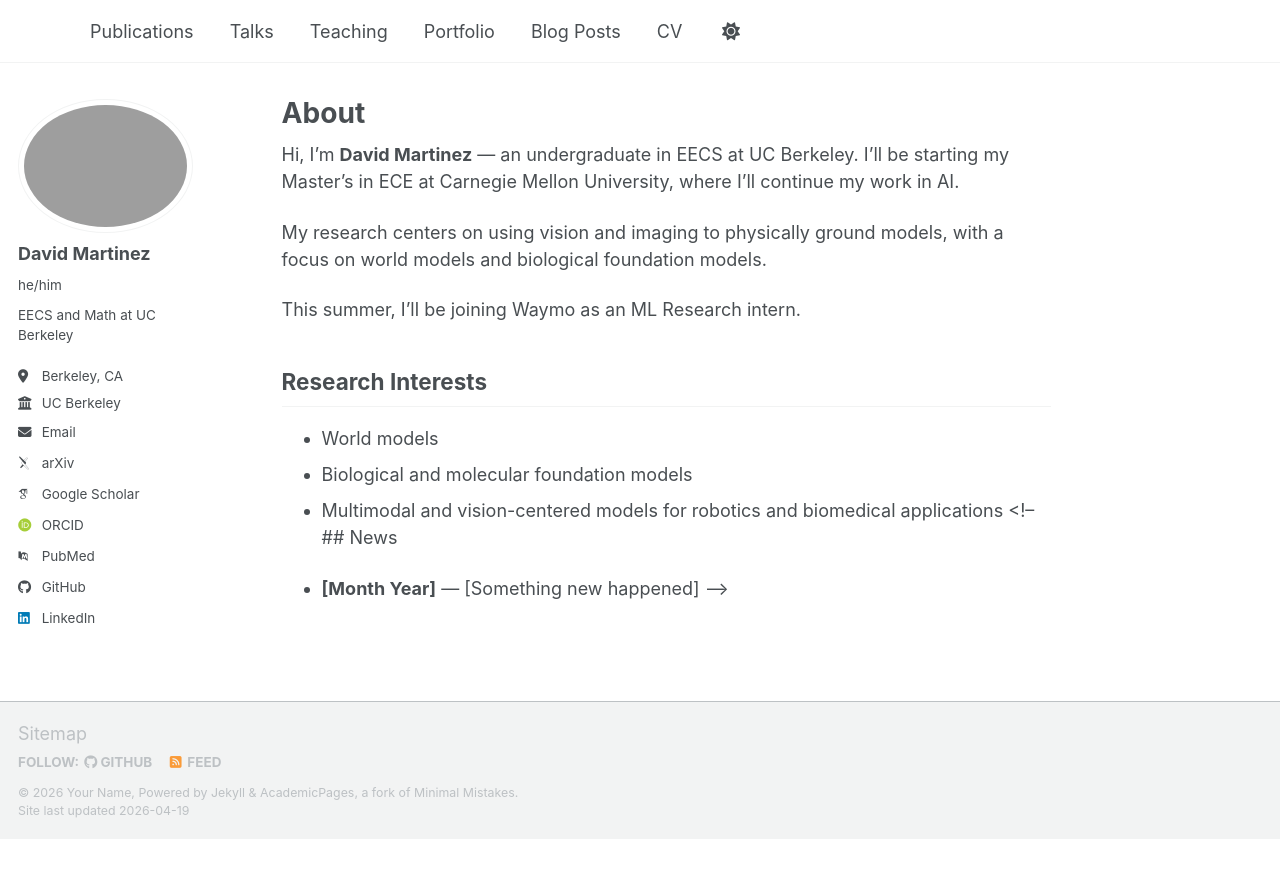
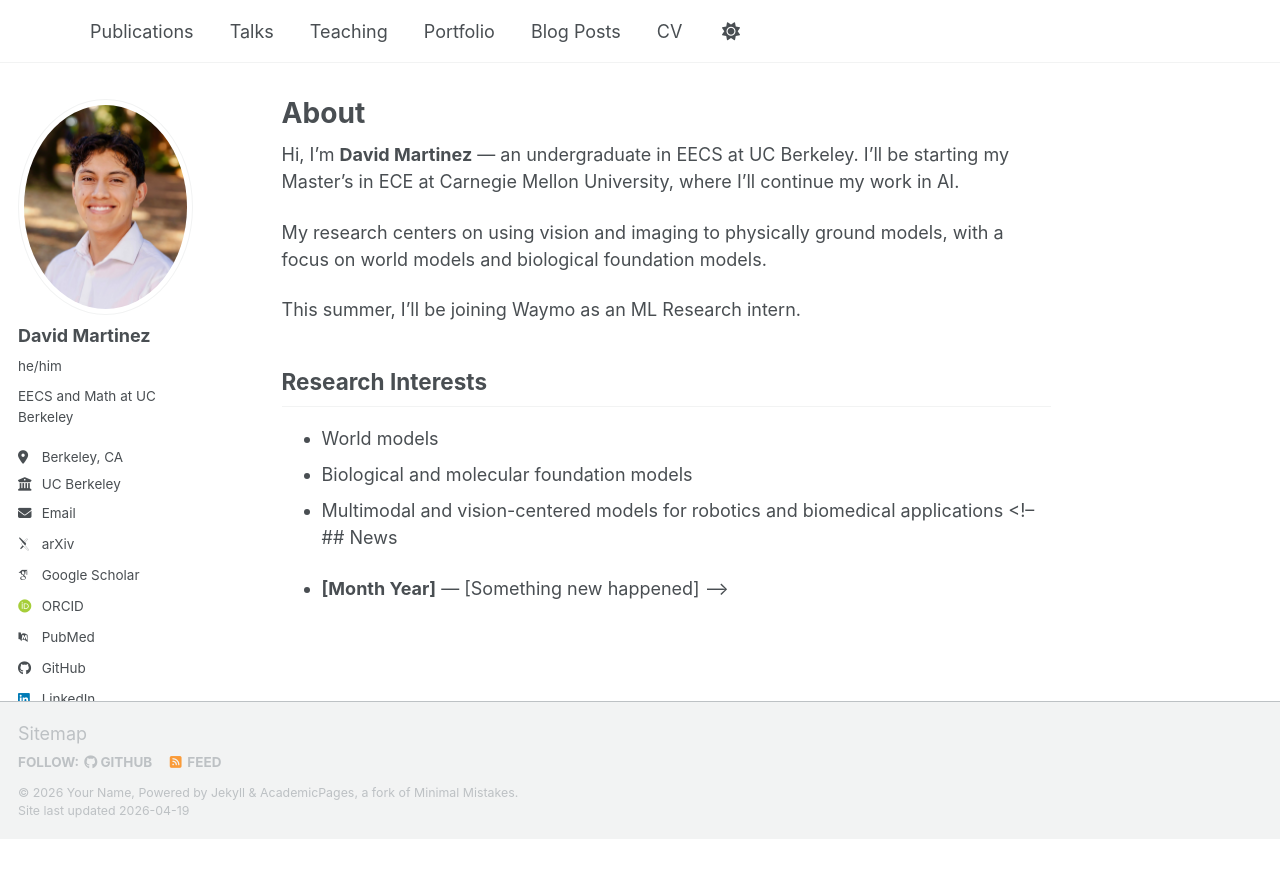
Before and after one commit to martinezdavid12/academic-site, a Jekyll site: the page built from _pages/about.md, in a window 1280 px wide. Shown: the top 878 px of the page. Built offline with Jekyll 4.4.1, drawn with Linux system fonts in a browser that asks for light colours; some web fonts are replaced; a script bundle is joined from its source files by our own code; library files that are not in the unit come from our copies.

Commit message:
fixed pic

```diff
--- a/_config.yml
+++ b/_config.yml
@@ -23,14 +23,14 @@ repository               : "academicpages/academicpages.github.io"
 #               Additional customization can be done by editing /_includes/author-profile.html
 author:
   # Biographic information
-  avatar           : "profile.png"
+  avatar           : "profile.jpg"
   name             : "David Martinez"
   pronouns         : "he/him"
   bio              : "EECS and Math at UC Berkeley"
   location         : "Berkeley, CA  "
   employer         : "UC Berkeley"
   uri              : # URL
-  email            : "martinezdavid[at]berkeley.edu"
+  email            : "martinezdavid@berkeley.edu"
 
   # Academic websites
   academia         : # URL
```
